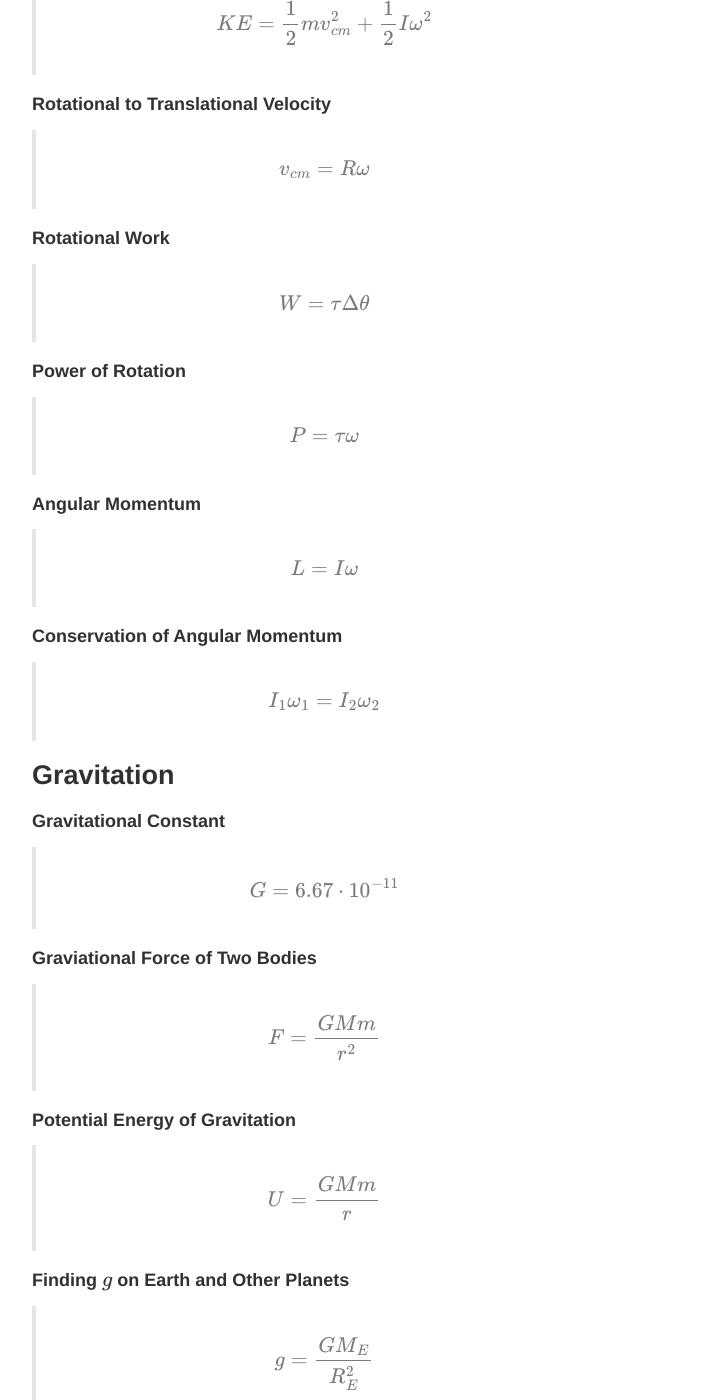
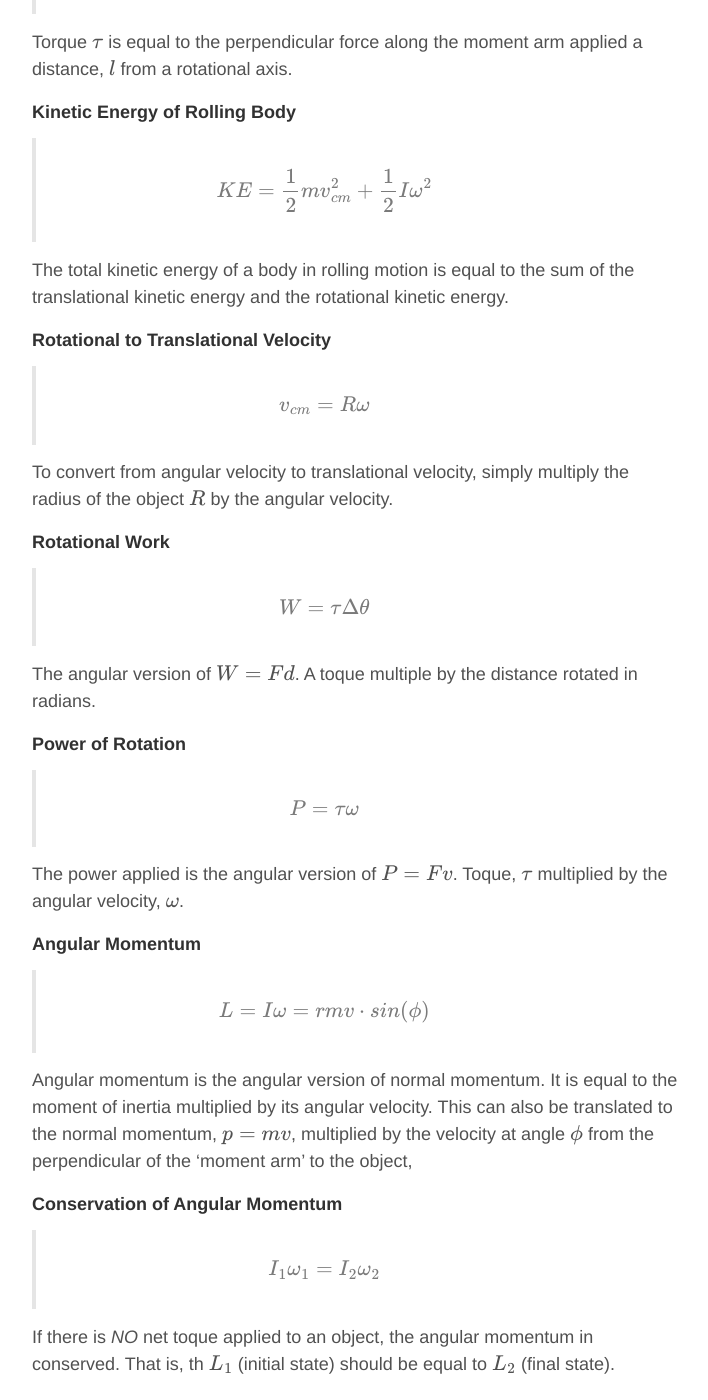
Before and after one commit to ZacBlanco/zacblanco.github.io, a Jekyll site: the page built from _posts/2015-05-10-physics-review.md, in a window 1280 px wide and 1400 px high, scrolled down 981 px. Shown: the whole window, without its empty margins (284-992 px from the left). Built offline with Jekyll 4.4.1, drawn with Linux system fonts in a browser that asks for light colours; formulas are drawn with MathJax 3; comment, search, counter and statistics services are not loaded; some of the changed text lies outside the part shown.

Commit message:
rotational dynamics

```diff
--- a/_posts/2015-05-10-physics-review.md
+++ b/_posts/2015-05-10-physics-review.md
@@ -4,6 +4,9 @@ title: A (Somewhat) Comprehensive Guide to Physics IB at Rutgers University
 tags: [physics, rutgers, spring 2015, ]
 Author: Zac Blanco
 ---
+
+POST UPDATE: I've finished all the explanations for everything after exam 2, except for fluids. Everything from chapter 17-20 is finished. I still need to do 11-16.
+
 
 The topics covered in this course are:
 
@@ -27,30 +30,43 @@ The format of this post will be the following: For each equation I will explain
 
 > $$ \tau = Fl $$
 
+Torque $$ \tau $$ is equal to the perpendicular force along the moment arm applied a distance, $$ l $$  from a rotational axis.
+
 ##### Kinetic Energy of Rolling Body
 
 > $$ KE = \frac{1}{2}mv_{cm}^2 + \frac{1}{2}I\omega^2 $$
+
+The total kinetic energy of a body in rolling motion is equal to the sum of the translational kinetic energy and the rotational kinetic energy.
 
 ##### Rotational to Translational Velocity
 
 > $$ v_{cm} = R\omega $$
 
+To convert from angular velocity to translational velocity, simply multiply the radius of the object $$ R $$ by the angular velocity.
+
 ##### Rotational Work
 
 > $$ W = \tau\Delta\theta $$
+
+The angular version of $$ W = Fd $$. A toque multiple by the distance rotated in radians.
 
 ##### Power of Rotation
 
 > $$ P = \tau\omega $$
 
+The power applied is the angular version of $$ P = Fv $$. Toque, $$ \tau $$ multiplied by the angular velocity, $$ \omega $$.
+
 ##### Angular Momentum
 
-> $$ L = I\omega $$
+> $$ L = I\omega = rmv\cdot sin(\phi) $$
+
+Angular momentum is the angular version of normal momentum. It is equal to the moment of inertia multiplied by its angular velocity. This can also be translated to the normal momentum, $$ p = mv $$, multiplied by the velocity at angle $$ \phi $$ from the perpendicular of the 'moment arm' to the object,
 
 ##### Conservation of Angular Momentum
 
 > $$ I_1\omega_1 = I_2\omega_2 $$
 
+If there is _NO_ net toque applied to an object, the angular momentum in conserved. That is, th $$ L_1 $$ (initial state) should be equal to $$ L_2 $$ (final state).
 
 ## Gravitation
 
```
Also changed, not shown: 9 other files.
